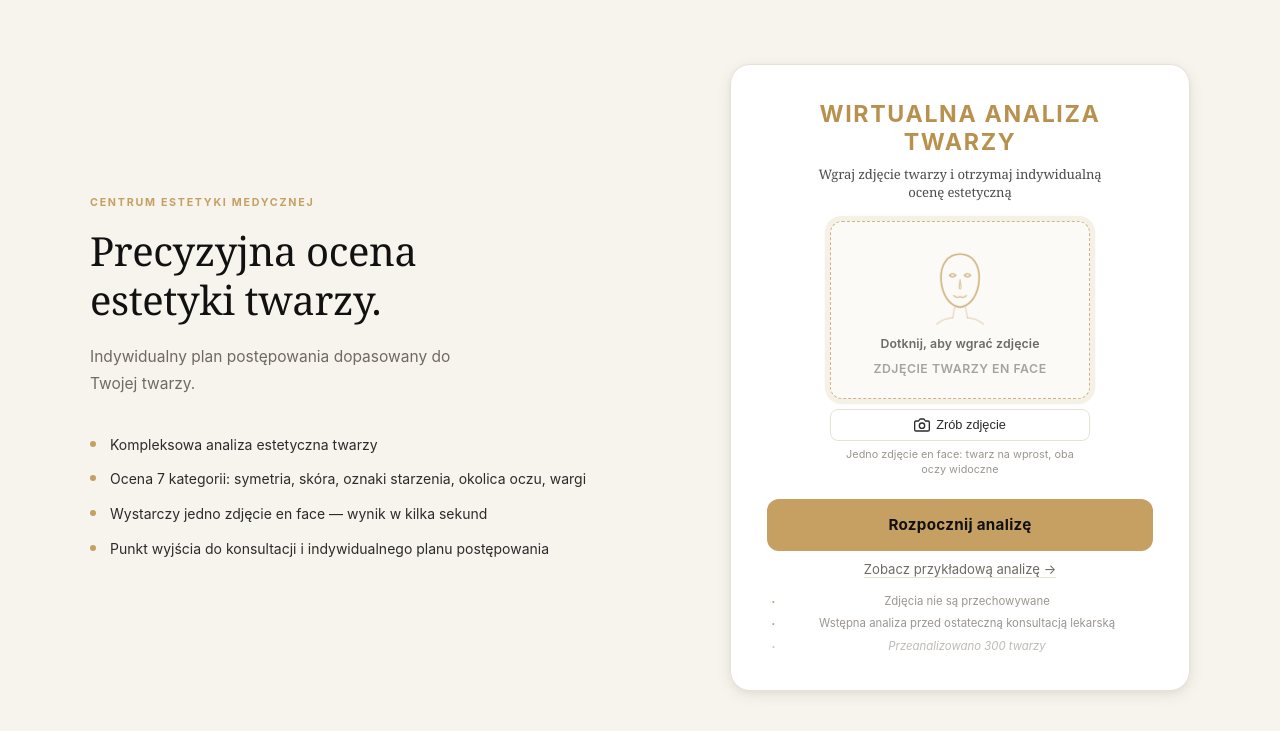
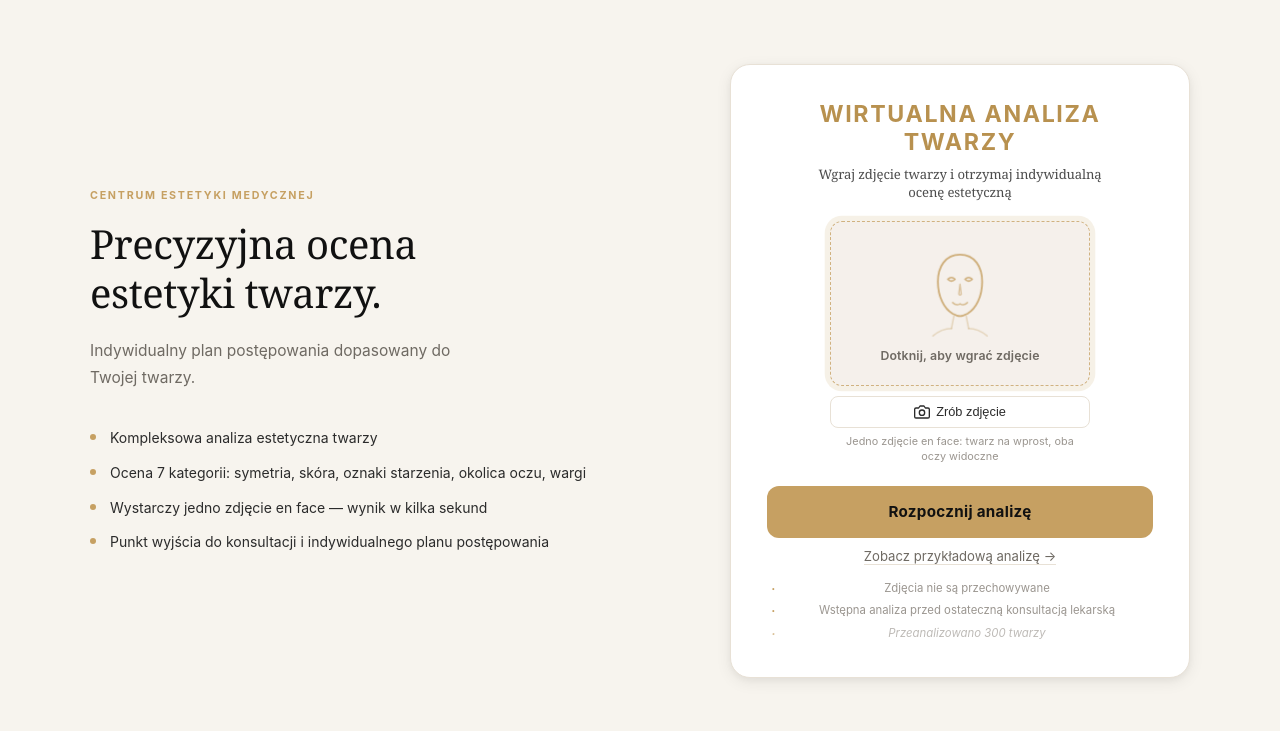
Before and after one commit to PiotrMD/face-analysis, a Flask app: page / in a window 1280 px wide. Shown: the part 87-818 px from the top of the page. Run offline with Flask 3, Linux system fonts and the light colour scheme; data that the repository does not hold is empty; some libraries are stand-ins or nearby versions.

Commit message:
Polish upload area: larger icon, warm bg, remove redundant label
Co-Authored-By: Claude Sonnet 4.6 <noreply@anthropic.com>

```diff
--- a/static/style.css
+++ b/static/style.css
@@ -362,7 +362,7 @@ body {
     padding: 28px 16px 22px;
     border: 1.5px dashed rgba(198,160,98,.55);
     border-radius: var(--r-md);
-    background: var(--bg-surface);
+    background: #f5f0eb;
     cursor: pointer;
     transition: border-color .2s, background .2s;
     min-height: 148px;
@@ -411,8 +411,8 @@ body {
 
 /* face icon in upload area */
 .upload-area__face-icon {
-    width: 76px;
-    height: 76px;
+    width: 88px;
+    height: 88px;
     color: #C6A062;
     opacity: .85;
     flex-shrink: 0;
--- a/templates/home.html
+++ b/templates/home.html
@@ -92,9 +92,6 @@
                                 </svg>
                                 <p class="upload-area__cta" id="label-en_face">
                                     {% if lang == 'en' %}Tap to upload your photo{% else %}Dotknij, aby wgrać zdjęcie{% endif %}
-                                </p>
-                                <p class="upload-area__sub">
-                                    {% if lang == 'en' %}front-facing face photo{% else %}zdjęcie twarzy en face{% endif %}
                                 </p>
                                 <span class="file-name" id="en_face_name" style="display:none;"></span>
                             </div>
```
